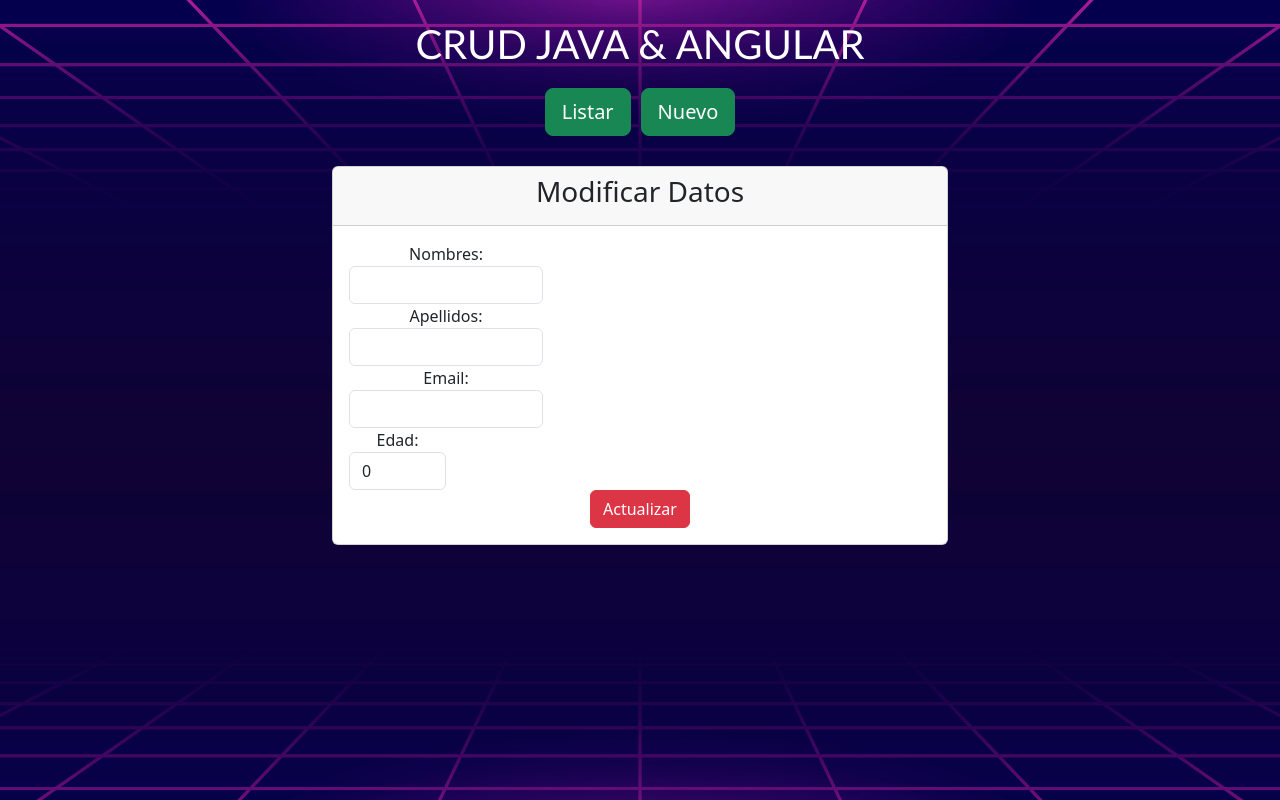
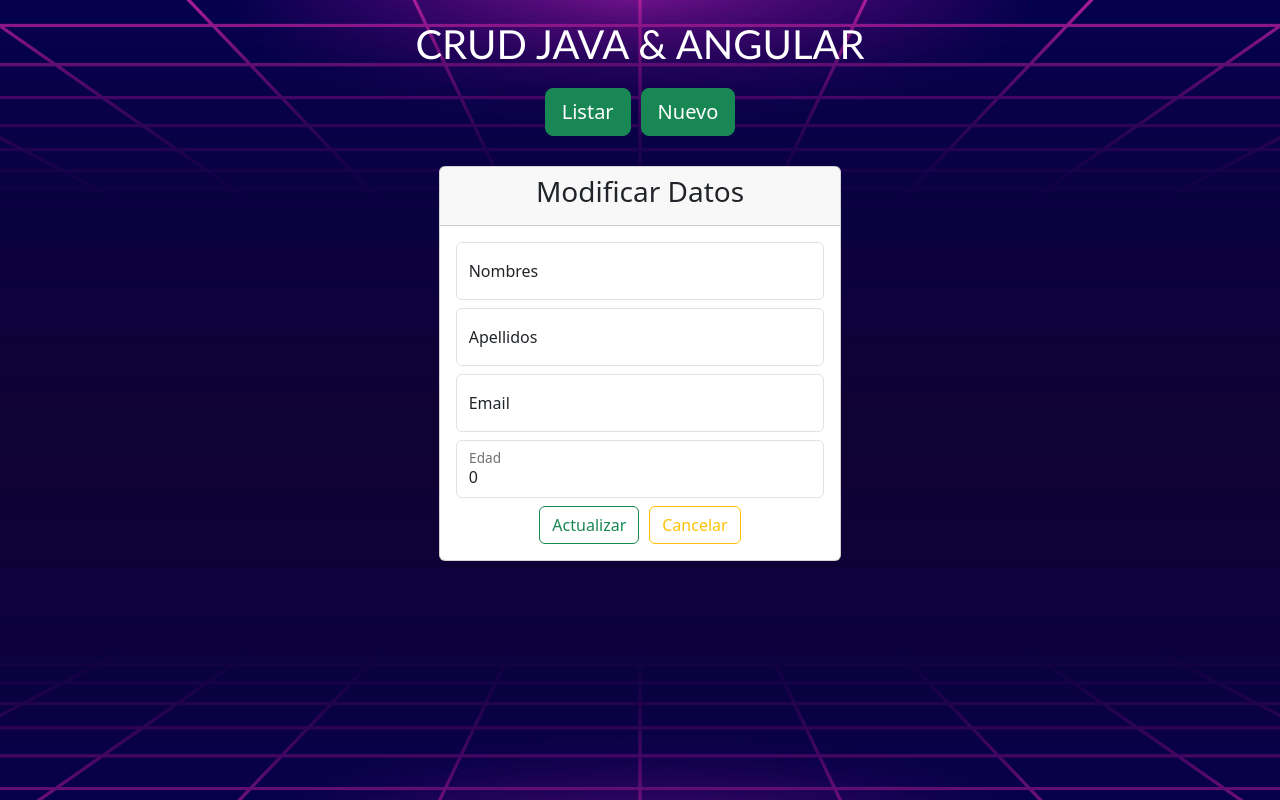
Before and after one commit to yoinercoding/crud, an Angular app: page /editar in a window 1280 px wide. Built offline with nearby package versions, Linux system fonts and the light colour scheme.

Commit message:
changed bootstrap

```diff
--- a/src/app/components/add/agregar.component.html
+++ b/src/app/components/add/agregar.component.html
@@ -1,4 +1,4 @@
-<div class="container col-md-5">
+<div class="container col-md-4">
   <div class="card">
     <div class="card-header">
       <h3>Agregar Personas</h3>
@@ -6,56 +6,59 @@
 
     <div class="card-body">
       <form action="">
-        <div class="form-group col-md-4">
-          <label for="">Nombres:</label>
+        <div class="form-floating mb-2">
           <input
             [(ngModel)]="persona.nombre"
-            name="name"
+            name="nombre"
+            class="form-control"
+            id="floatingInput"
+            placeholder="Nombres"
+          />
+          <label for="floatingInput">Nombres</label>
+        </div>
+
+        <div class="form-floating mb-2">
+          <input
+            [(ngModel)]="persona.apellido"
+            name="apellido"
             type="text"
             class="form-control"
-            placeholder="Ejemplo: Yoiner"
+            id="floatingInput"
+            placeholder="Apellidos"
           />
+          <label for="floatingPassword">Apellidos</label>
         </div>
 
-        <div class="form-group col-md-4">
-          <label for="">Apellidos:</label>
-          <input
-            [(ngModel)]="persona.apellido"
-            name="apellidos"
-            type="text"
-            class="form-control"
-            placeholder="Ejemplo: Bello"
-          />
-        </div>
 
-        <form [formGroup]="form">
-        <div class="form-group col-md-4">
-          <label for="">Email</label>
-          <input
-            [(ngModel)]="persona.email"
-            type="text"
-            formControlName="email"
-            placeholder="Enter email"
-            class="form-control"
-          />
-          <label class="text-danger" *ngIf="getError(form.get('email'))">
-            {{ getError(form.get("email")) }}
-          </label>
-        </div>
-      </form>
+          <div class="form-floating mb-2">
+            <input
+              [(ngModel)]="persona.email"
+              name="email"
+              type="email"
+              class="form-control"
+              id="floatingInput"
+              placeholder="Email"
+            />
+            <label for="floatingInput">Email</label>
+          </div>
 
-        <div class="form-group col-md-2">
-          <label for="">Edad:</label>
+        <div class="form-floating mb-2">
           <input
             [(ngModel)]="persona.edad"
             name="edad"
             type="number"
             class="form-control"
+            id="floatingInput"
+            placeholder="Edad"
           />
+          <label for="floatingPassword">Edad</label>
         </div>
-        <br/>
+        <br />
 
-        <button (click)="Guardar()" class="btn btn-outline-success">
+        <button
+          (click)="Guardar()"
+          class="btn btn-outline-success"
+        >
           Guardar
         </button>
       </form>
--- a/src/app/components/edit/editar.component.html
+++ b/src/app/components/edit/editar.component.html
@@ -1,6 +1,5 @@
-<div class="container col-md-6">
+<div class="container col-md-4">
     <div class="card">
-
       <div class="card-header">
         <h3>Modificar Datos</h3>
       </div>
@@ -8,27 +7,35 @@
       <div class="card-body">
         <form action="">
 
-          <div class="form-group col-md-4">
-            <label for="">Nombres:</label>
-            <input [(ngModel)]="persona.nombre" name="name" type="text" class="form-control">
+          <div class="form-floating mb-2">
+            <input [(ngModel)]="persona.nombre" name="nombre" type="text" id="floatingInput" class="form-control" placeholder="nombres">
+            <label for="floatingInput">Nombres</label>
           </div>
 
-          <div class="form-group col-md-4">
-            <label for="">Apellidos:</label>
-            <input [(ngModel)]="persona.apellido" name="apellidos" type="text" class="form-control">
+          <div class="form-floating mb-2">
+            <input [(ngModel)]="persona.apellido" name="apellido" type="text" id="floatingInput" class="form-control" placeholder="apellidos">
+            <label for="floatingInput">Apellidos</label>
           </div>
 
-          <div class="form-group col-md-4">
-            <label for="">Email:</label>
-            <input [(ngModel)]="persona.email" name="email" type="text" class="form-control">
+          <div class="form-floating mb-2">
+            <input [(ngModel)]="persona.email" name="email" type="text" id="floatingInput" class="form-control" placeholder="email">
+            <label for="floatingInput">Email</label>
           </div>
 
-          <div class="form-group col-md-2">
-            <label for="">Edad:</label>
-            <input [(ngModel)]="persona.edad" name="edad" type="number" class="form-control">
+          <div class="form-floating mb-2">
+            <input
+              [(ngModel)]="persona.edad"
+              name="edad"
+              type="number"
+              class="form-control"
+              id="floatingInput"
+              placeholder="Edad"
+            />
+            <label for="floatingPassword">Edad</label>
           </div>
 
-          <button (click)="Actualizar()" class="btn btn-danger">Actualizar</button>
+          <button (click)="Editar()" class="btn btn-outline-success">Actualizar</button>
+          <button (click)="Cancelar()" class="btn btn-outline-warning" style="margin-left: 10px;">Cancelar</button>
         </form>
       </div>
 
```
